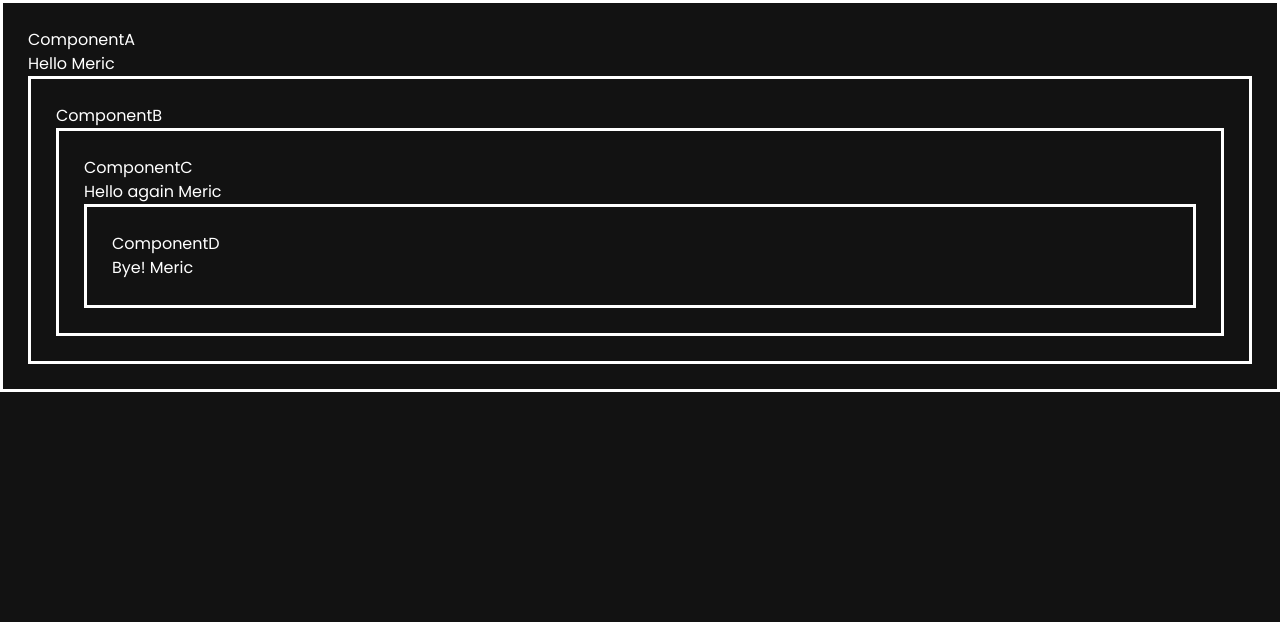
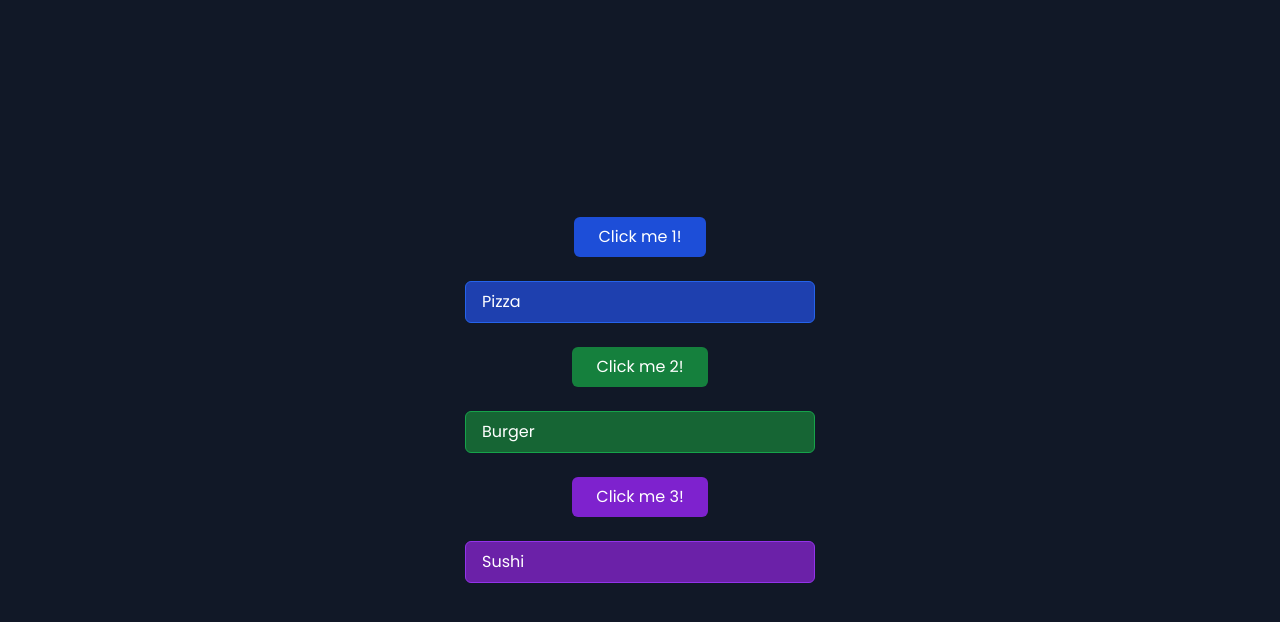
Before and after one commit to mericcintosun/learn-react-itubc, a React (Vite) app: page / in a window 1280 px wide. Shown: the top 622 px of the page. Built offline with nearby package versions, Linux system fonts and the light colour scheme.

Commit message:
useRef-hook

```diff
--- a/src/App.jsx
+++ b/src/App.jsx
@@ -1,6 +1,7 @@
 import "./index.css";
 
-import ComponentA from "./assets/use-context/ComponentA";
+import UseRef from "./use-ref-hook/UseRef";
+// import ComponentA from "./assets/use-context/ComponentA";
 // import DigitalClock from "./digital-clock-app/DigitalClock";
 // import UseEffectExample from "./components/UseEffectExample";
 // import UseEffect from "./components/UseEffect";
@@ -25,7 +26,7 @@ import ComponentA from "./assets/use-context/ComponentA";
 function App() {
   return (
     <>
-    <ComponentA/>
+    <UseRef/>
     </>
   );
 }
--- /dev/null
+++ b/src/use-ref-hook/UseRef.jsx
@@ -0,0 +1,74 @@
+import { useRef, useEffect } from "react";
+
+const UseRef = () => {
+  const inputRef1 = useRef(null);
+  const inputRef2 = useRef(null);
+  const inputRef3 = useRef(null);
+
+  useEffect(() => {
+    console.log("Component Rendered");
+  }, []);
+
+  const handleClick1 = () => {
+    if (inputRef1.current) {
+      inputRef1.current.focus();
+      inputRef1.current.style.backgroundColor = "yellow";
+    }
+  };
+
+  const handleClick2 = () => {
+    if (inputRef2.current) {
+      inputRef2.current.focus();
+      inputRef2.current.style.backgroundColor = "yellow";
+    }
+  };
+
+  const handleClick3 = () => {
+    if (inputRef3.current) {
+      inputRef3.current.focus();
+      inputRef3.current.style.backgroundColor = "yellow";
+    }
+  };
+
+  return (
+    <div className="bg-gray-900 min-h-screen flex flex-col items-center justify-center space-y-6 p-6">
+      <button
+        onClick={handleClick1}
+        className="bg-blue-700 text-white px-6 py-2 rounded-md hover:bg-blue-600 transition duration-200 ease-in-out transform hover:scale-105 focus:outline-none focus:ring-4 focus:ring-blue-400"
+      >
+        Click me 1!
+      </button>
+      <input
+        className="border border-blue-600 bg-blue-800 text-white rounded-md px-4 py-2 focus:outline-none focus:border-blue-500"
+        ref={inputRef1}
+        defaultValue="Pizza"
+      />
+
+      <button
+        onClick={handleClick2}
+        className="bg-green-700 text-white px-6 py-2 rounded-md hover:bg-green-600 transition duration-200 ease-in-out transform hover:scale-105 focus:outline-none focus:ring-4 focus:ring-green-400"
+      >
+        Click me 2!
+      </button>
+      <input
+        className="border border-green-600 bg-green-800 text-white rounded-md px-4 py-2 focus:outline-none focus:border-green-500"
+        ref={inputRef2}
+        defaultValue="Burger"
+      />
+
+      <button
+        onClick={handleClick3}
+        className="bg-purple-700 text-white px-6 py-2 rounded-md hover:bg-purple-600 transition duration-200 ease-in-out transform hover:scale-105 focus:outline-none focus:ring-4 focus:ring-purple-400"
+      >
+        Click me 3!
+      </button>
+      <input
+        className="border border-purple-600 bg-purple-800 text-white rounded-md px-4 py-2 focus:outline-none focus:border-purple-500"
+        ref={inputRef3}
+        defaultValue="Sushi"
+      />
+    </div>
+  );
+};
+
+export default UseRef;
```
